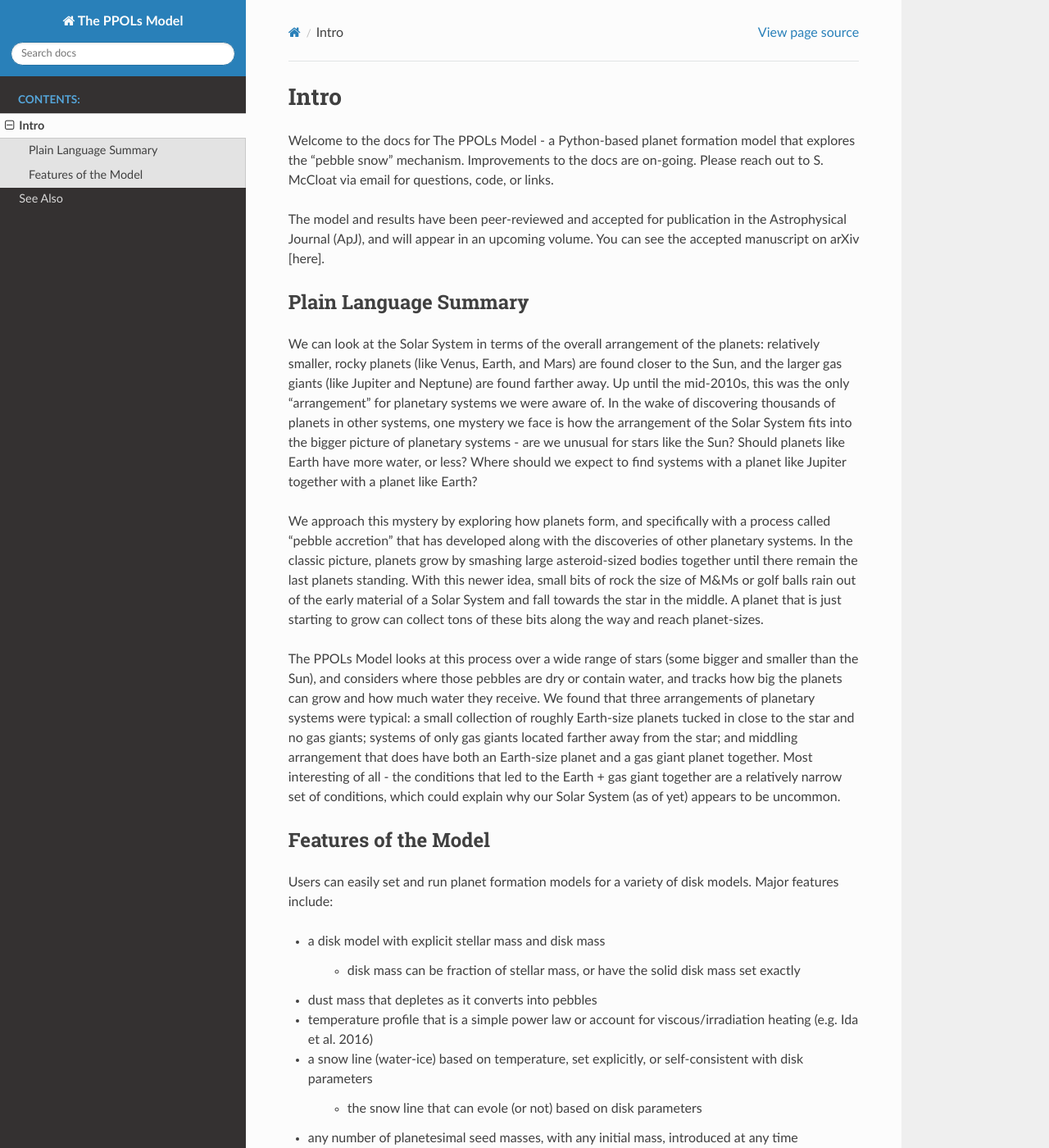
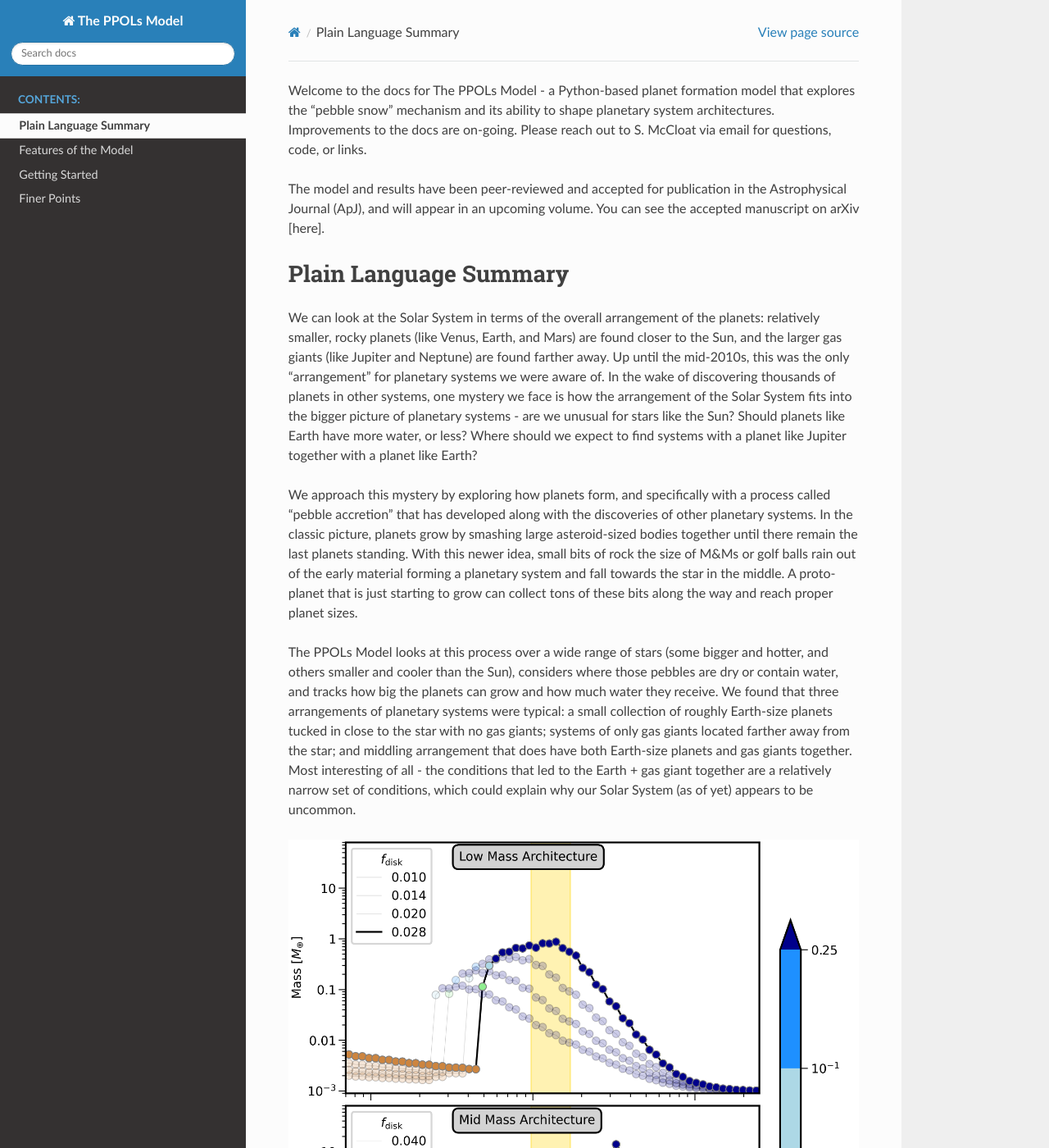
Before and after one commit to spmccloat/thePPOLSmodel, a Sphinx documentation site: the page built from docs/source/intro.rst, in a window 1280 px wide and 1400 px high. Shown: the whole window at 82% size. Built offline with Sphinx 7.4.7 and the Read the Docs theme 3.1.0, drawn with Linux system fonts in a browser that asks for light colours; pages that are not in the unit, such as notebooks, are missing from menus; some of the changed text lies outside the part shown.

Commit message:
intro - added figure, light editing
Added Fig 3 from manuscript (triptic), edited index/toc

```diff
--- a/docs/source/index.rst
+++ b/docs/source/index.rst
@@ -8,8 +8,11 @@ Welcome to The PPOLs Model's documentation!
    :caption: Contents:
 
    intro
+   Getting Started
+   Finer Points and Advanced
    thePPOLsCode
-   seealso
+   seealso/PP
+   seealso/OL18
 
 Indices and tables
 ==================
--- a/docs/source/intro.rst
+++ b/docs/source/intro.rst
@@ -1,7 +1,4 @@
-Intro
-=====
-
-Welcome to the docs for The PPOLs Model - a Python-based planet formation model that explores the "pebble snow" mechanism. Improvements to the docs are on-going. Please reach out to S. McCloat via email for questions, code, or links.
+Welcome to the docs for The PPOLs Model - a Python-based planet formation model that explores the "pebble snow" mechanism and its ability to shape planetary system architectures. Improvements to the docs are on-going. Please reach out to S. McCloat via email for questions, code, or links.
 
 The model and results have been peer-reviewed and accepted for publication in the Astrophysical Journal (ApJ), and will appear in an upcoming volume. You can see the accepted manuscript on arXiv [here].
 
@@ -9,11 +6,12 @@ Plain Language Summary
 ----------------------
 We can look at the Solar System in terms of the overall arrangement of the planets: relatively smaller, rocky planets (like Venus, Earth, and Mars) are found closer to the Sun, and the larger gas giants (like Jupiter and Neptune) are found farther away. Up until the mid-2010s, this was the only "arrangement" for planetary systems we were aware of. In the wake of discovering thousands of planets in other systems, one mystery we face is how the arrangement of the Solar System fits into the bigger picture of planetary systems - are we unusual for stars like the Sun? Should planets like Earth have more water, or less? Where should we expect to find systems with a planet like Jupiter together with a planet like Earth?
 
-We approach this mystery by exploring how planets form, and specifically with a process called "pebble accretion" that has developed along with the discoveries of other planetary systems. In the classic picture, planets grow by smashing large asteroid-sized bodies together until there remain the last planets standing. With this newer idea, small bits of rock the size of M&Ms or golf balls rain out of the early material of a Solar System and fall towards the star in the middle. A planet that is just starting to grow can collect tons of these bits along the way and reach planet-sizes.
+We approach this mystery by exploring how planets form, and specifically with a process called "pebble accretion" that has developed along with the discoveries of other planetary systems. In the classic picture, planets grow by smashing large asteroid-sized bodies together until there remain the last planets standing. With this newer idea, small bits of rock the size of M&Ms or golf balls rain out of the early material forming a planetary system and fall towards the star in the middle. A proto-planet that is just starting to grow can collect tons of these bits along the way and reach proper planet sizes.
 
-The PPOLs Model looks at this process over a wide range of stars (some bigger and smaller than the Sun), and considers where those pebbles are dry or contain water, and tracks how big the planets can grow and how much water they receive. We found that three arrangements of planetary systems were typical: a small collection of roughly Earth-size planets tucked in close to the star and no gas giants; systems of only gas giants located farther away from the star; and middling arrangement that does have both an Earth-size planet and a gas giant planet together. Most interesting of all - the conditions that led to the Earth + gas giant together are a relatively narrow set of conditions, which could explain why our Solar System (as of yet) appears to be uncommon.
+The PPOLs Model looks at this process over a wide range of stars (some bigger and hotter, and others smaller and cooler than the Sun), considers where those pebbles are dry or contain water, and tracks how big the planets can grow and how much water they receive. We found that three arrangements of planetary systems were typical: a small collection of roughly Earth-size planets tucked in close to the star with no gas giants; systems of only gas giants located farther away from the star; and middling arrangement that does have both Earth-size planets and gas giants together. Most interesting of all - the conditions that led to the Earth + gas giant together are a relatively narrow set of conditions, which could explain why our Solar System (as of yet) appears to be uncommon.
 
 
+.. image:: figures/fig3-lowmedhighmassarch.png
 
 Features of the Model
 ---------------------
@@ -22,16 +20,16 @@ Users can easily set and run planet formation models for a variety of disk model
 
 * a disk model with explicit stellar mass and disk mass
 
-   * disk mass can be fraction of stellar mass, or have the solid disk mass set exactly
+* dust mass that depletes as it converts into pebbles
 
-* dust mass that depletes as it converts into pebbles
-* temperature profile that is a simple power law or account for viscous/irradiation heating (e.g. Ida et al. 2016)
-* a snow line (water-ice) based on temperature, set explicitly, or self-consistent with disk parameters
+* temperature profile that can be a simple power law or account for viscous/irradiation heating (e.g. Ida et al. 2016)
 
-   * the snow line that can evole (or not) based on disk parameters
+* a snow line (water-ice) that can be based on temperature, set explicitly, or self-consistently evolve with disk conditions
 
 * any number of planetesimal seed masses, with any initial mass, introduced at any time
+
 * planetesimal seed masses that grow simultaneously via pebble accretion and remove ("filter") pebble mass as it drifts inward
+
 * accounting for dry vs water-rich solid mass that is accreted with time
 
 The model was built to test outcomes of pebble accretion, specifically during first ~10 million years of the protoplanetary disk when gas is still present. It may serve well as inputs for longer n-body simulations.
```
Also changed, not shown: docs/source/figures/fig3-lowmedhighmassarch.png (added), 1 other file.
